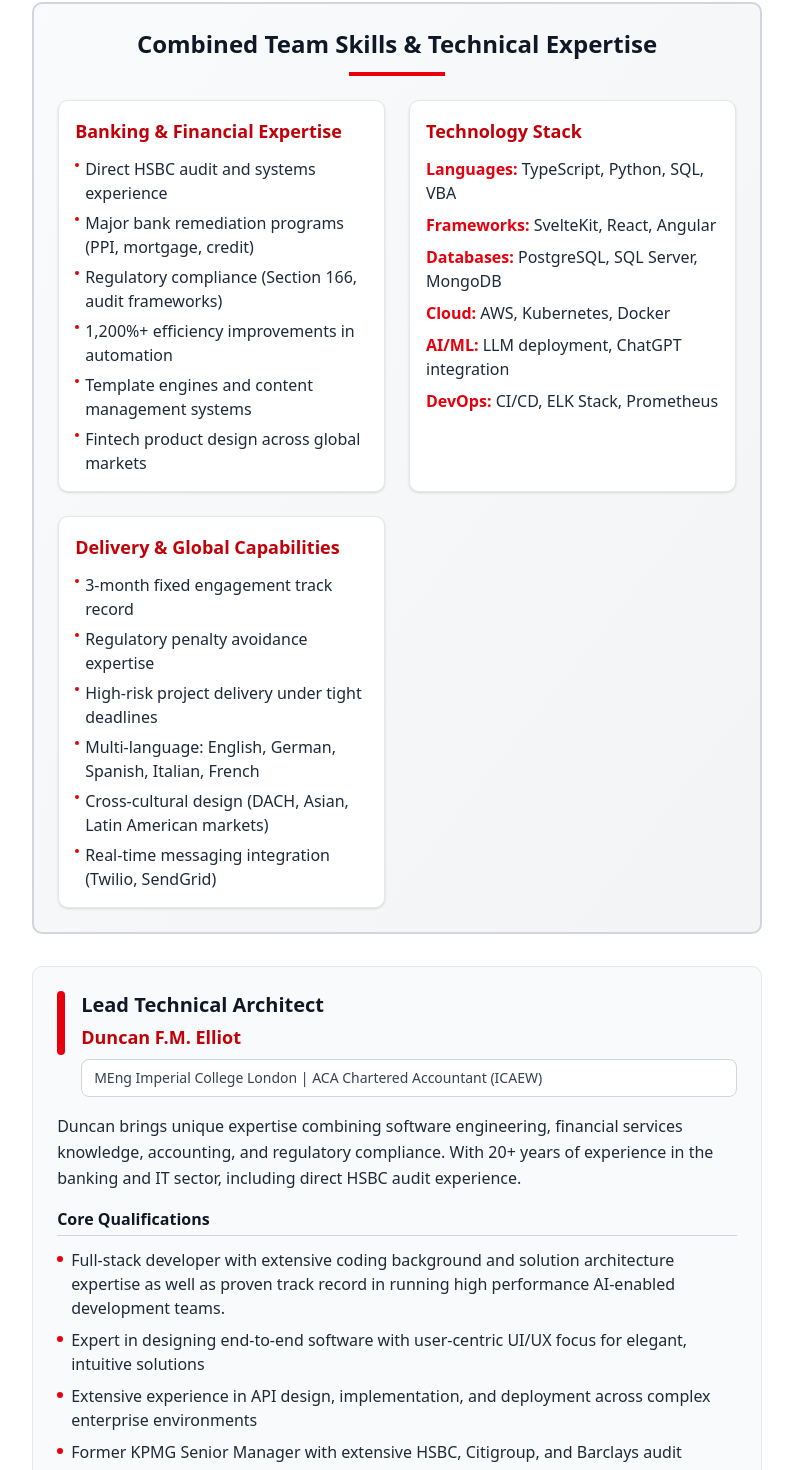
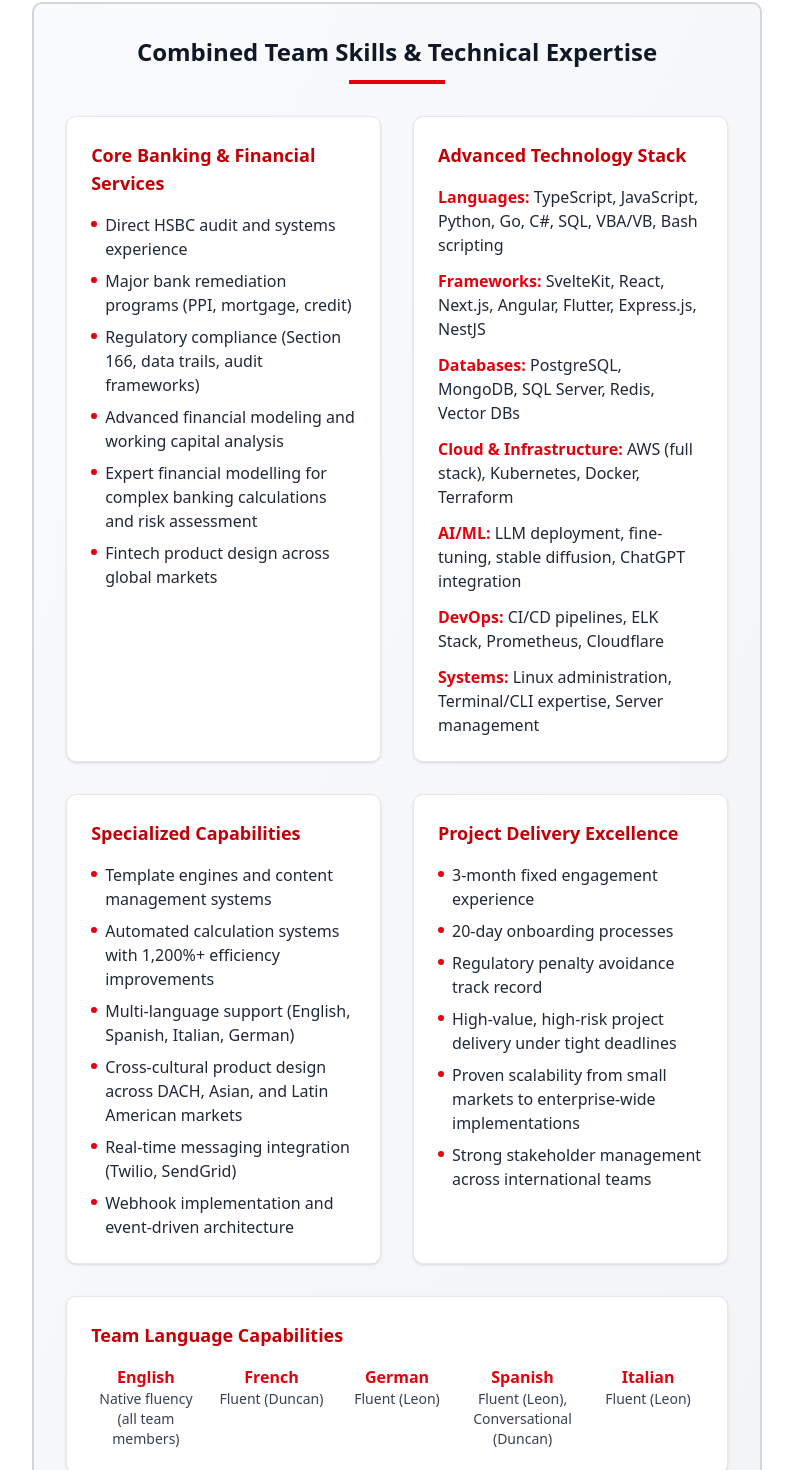
Before and after one commit to Cloud-Lobsters/acme-content-platform, a SvelteKit app: page /mini-bio in a window 1280 px wide. Shown: the part 427-1897 px from the top of the page, without its empty margins (243-1036 px from the left). Built offline with nearby package versions, Linux system fonts and the light colour scheme.

Commit message:
feat: Update team bios with enhanced descriptions and qualifications; improve layout and styling for better readability

```diff
--- a/src/routes/mini-bio/+page.svelte
+++ b/src/routes/mini-bio/+page.svelte
@@ -105,15 +105,11 @@
 					highlight: true
 				},
 				{
-					text: 'Expert in Svelte 5, Tailwind CSS, and modern component architecture',
-					highlight: false
+					text: 'Expert frontend developer specializing in Svelte 5, Tailwind CSS, and modern component architecture',
+					highlight: true
 				},
 				{
 					text: 'Designed end-to-end merchant loan workflows achieving 30% increase in dealership car buyers',
-					highlight: true
-				},
-				{
-					text: "Fluent in English, Spanish, Italian, and German - enabling direct stakeholder engagement across HSBC's global operations",
 					highlight: true
 				},
 				{
@@ -129,8 +125,12 @@
 			name: 'Alexander Heather',
 			credentials: 'Full-Stack Developer | Advanced DevOps & LLM Integration Expert',
 			description:
-				"At 19, Alexander demonstrates remarkable technical maturity with 7+ years of enterprise-level development. His early exposure to financial technology through family connections provides valuable context for HSBC's regulatory and operational requirements.",
+				"Alexander brings exceptional technical depth with 7+ years of enterprise-level development experience, having started coding at age 12 inspired by his father who built mission-critical trading software still used by the world's largest financial institutions.",
 			qualifications: [
+				{
+					text: 'Full-stack developer with strong design sensibility, delivering both technical excellence and user-focused interfaces',
+					highlight: true
+				},
 				{
 					text: 'Built comprehensive microservices architecture with 12+ interconnected repositories',
 					highlight: false
@@ -145,6 +145,10 @@
 					highlight: false
 				},
 				{
+					text: 'Expert at terminal operations with deep knowledge of Linux server administration and system optimization',
+					highlight: true
+				},
+				{
 					text: 'Manages separate AWS cloud infrastructure with ELK Stack, Fluentd, and Prometheus monitoring',
 					highlight: false
 				},
@@ -154,7 +158,7 @@
 				}
 			],
 			highlight:
-				"Alexander's exceptional technical depth and understanding of financial services infrastructure ensures effective delivery of scalable, mission-critical systems within the engagement timeline."
+				"Alexander's exceptional technical depth will be invaluable in the delivery of scalable, mission-critical systems within the engagement timeline."
 		}
 	];
 </script>
@@ -194,51 +198,53 @@
 
 		<!-- Combined Team Skills Section -->
 		<section
-			class="rounded-lg border-2 border-gray-300 bg-gradient-to-br from-gray-50 to-gray-100 p-6 print:border-gray-500 print:bg-white print:p-3"
+			class="rounded-lg border-2 border-gray-300 bg-gradient-to-br from-gray-50 to-gray-100 p-8 print:border-gray-500 print:bg-white print:p-6"
 		>
-			<div class="mb-6 text-center print:mb-4">
+			<div class="mb-8 text-center print:mb-6">
 				<h2 class="text-2xl font-bold text-gray-900 print:text-lg">
 					Combined Team Skills & Technical Expertise
 				</h2>
 				<div class="mx-auto mt-3 h-1 w-24 bg-red-600 print:mt-2 print:h-0.5 print:w-16"></div>
 			</div>
 
-			<div class="grid grid-cols-1 gap-6 lg:grid-cols-2 print:grid-cols-3 print:gap-3">
-				<!-- Banking & Financial Expertise (Combined Core + Specialized) -->
+			<div class="grid grid-cols-1 gap-8 lg:grid-cols-2 print:grid-cols-1 print:gap-6">
+				<!-- Core Banking & Financial Services -->
 				<div
-					class="rounded-lg border border-gray-200 bg-white p-4 shadow-sm print:border-gray-400 print:p-2 print:shadow-none"
+					class="rounded-lg border border-gray-200 bg-white p-6 shadow-sm print:border-gray-400 print:p-4 print:shadow-none"
 				>
-					<h3 class="mb-3 text-lg font-bold text-red-700 print:mb-2 print:text-sm">
-						Banking & Financial Expertise
+					<h3 class="mb-4 text-lg font-bold text-red-700 print:mb-3 print:text-base">
+						Core Banking & Financial Services
 					</h3>
-					<ul class="space-y-1.5 text-gray-800 print:space-y-0.5 print:text-xs print:leading-tight">
-						<li class="flex items-start gap-1.5">
-							<span class="mt-1.5 h-1 w-1 flex-shrink-0 rounded-full bg-red-600 print:mt-1"
+					<ul class="space-y-2 text-gray-800 print:space-y-1 print:text-xs print:leading-snug">
+						<li class="flex items-start gap-2">
+							<span class="mt-2 h-1.5 w-1.5 flex-shrink-0 rounded-full bg-red-600 print:mt-1.5"
 							></span>
 							<span class="font-medium">Direct HSBC audit and systems experience</span>
 						</li>
-						<li class="flex items-start gap-1.5">
-							<span class="mt-1.5 h-1 w-1 flex-shrink-0 rounded-full bg-red-600 print:mt-1"
+						<li class="flex items-start gap-2">
+							<span class="mt-2 h-1.5 w-1.5 flex-shrink-0 rounded-full bg-red-600 print:mt-1.5"
 							></span>
 							<span>Major bank remediation programs (PPI, mortgage, credit)</span>
 						</li>
-						<li class="flex items-start gap-1.5">
-							<span class="mt-1.5 h-1 w-1 flex-shrink-0 rounded-full bg-red-600 print:mt-1"
+						<li class="flex items-start gap-2">
+							<span class="mt-2 h-1.5 w-1.5 flex-shrink-0 rounded-full bg-red-600 print:mt-1.5"
 							></span>
-							<span>Regulatory compliance (Section 166, audit frameworks)</span>
+							<span>Regulatory compliance (Section 166, data trails, audit frameworks)</span>
 						</li>
-						<li class="flex items-start gap-1.5">
-							<span class="mt-1.5 h-1 w-1 flex-shrink-0 rounded-full bg-red-600 print:mt-1"
+						<li class="flex items-start gap-2">
+							<span class="mt-2 h-1.5 w-1.5 flex-shrink-0 rounded-full bg-red-600 print:mt-1.5"
 							></span>
-							<span class="font-medium">1,200%+ efficiency improvements in automation</span>
+							<span>Advanced financial modeling and working capital analysis</span>
 						</li>
-						<li class="flex items-start gap-1.5">
-							<span class="mt-1.5 h-1 w-1 flex-shrink-0 rounded-full bg-red-600 print:mt-1"
+						<li class="flex items-start gap-2">
+							<span class="mt-2 h-1.5 w-1.5 flex-shrink-0 rounded-full bg-red-600 print:mt-1.5"
 							></span>
-							<span>Template engines and content management systems</span>
+							<span
+								>Expert financial modelling for complex banking calculations and risk assessment</span
+							>
 						</li>
-						<li class="flex items-start gap-1.5">
-							<span class="mt-1.5 h-1 w-1 flex-shrink-0 rounded-full bg-red-600 print:mt-1"
+						<li class="flex items-start gap-2">
+							<span class="mt-2 h-1.5 w-1.5 flex-shrink-0 rounded-full bg-red-600 print:mt-1.5"
 							></span>
 							<span>Fintech product design across global markets</span>
 						</li>
@@ -247,75 +253,166 @@
 
 				<!-- Advanced Technology Stack -->
 				<div
-					class="rounded-lg border border-gray-200 bg-white p-4 shadow-sm print:border-gray-400 print:p-2 print:shadow-none"
+					class="rounded-lg border border-gray-200 bg-white p-6 shadow-sm print:border-gray-400 print:p-4 print:shadow-none"
 				>
-					<h3 class="mb-3 text-lg font-bold text-red-700 print:mb-2 print:text-sm">
-						Technology Stack
+					<h3 class="mb-4 text-lg font-bold text-red-700 print:mb-3 print:text-base">
+						Advanced Technology Stack
 					</h3>
-					<ul class="space-y-2 text-gray-800 print:space-y-1 print:text-xs print:leading-tight">
+					<ul class="space-y-3 text-gray-800 print:space-y-2 print:text-xs print:leading-snug">
 						<li>
-							<span class="font-semibold text-red-600">Languages:</span> TypeScript, Python, SQL, VBA
+							<span class="font-semibold text-red-600">Languages:</span> TypeScript, JavaScript, Python,
+							Go, C#, SQL, VBA/VB, Bash scripting
 						</li>
 						<li>
-							<span class="font-semibold text-red-600">Frameworks:</span> SvelteKit, React, Angular
+							<span class="font-semibold text-red-600">Frameworks:</span> SvelteKit, React, Next.js,
+							Angular, Flutter, Express.js, NestJS
 						</li>
 						<li>
-							<span class="font-semibold text-red-600">Databases:</span> PostgreSQL, SQL Server, MongoDB
+							<span class="font-semibold text-red-600">Databases:</span> PostgreSQL, MongoDB, SQL Server,
+							Redis, Vector DBs
 						</li>
 						<li>
-							<span class="font-semibold text-red-600">Cloud:</span> AWS, Kubernetes, Docker
+							<span class="font-semibold text-red-600">Cloud & Infrastructure:</span> AWS (full stack),
+							Kubernetes, Docker, Terraform
 						</li>
 						<li>
-							<span class="font-semibold text-red-600">AI/ML:</span> LLM deployment, ChatGPT integration
+							<span class="font-semibold text-red-600">AI/ML:</span> LLM deployment, fine-tuning, stable
+							diffusion, ChatGPT integration
 						</li>
 						<li>
-							<span class="font-semibold text-red-600">DevOps:</span> CI/CD, ELK Stack, Prometheus
+							<span class="font-semibold text-red-600">DevOps:</span> CI/CD pipelines, ELK Stack, Prometheus,
+							Cloudflare
+						</li>
+						<li>
+							<span class="font-semibold text-red-600">Systems:</span> Linux administration, Terminal/CLI
+							expertise, Server management
 						</li>
 					</ul>
 				</div>
 
-				<!-- Delivery & Global Capabilities -->
+				<!-- Specialized Capabilities -->
 				<div
-					class="rounded-lg border border-gray-200 bg-white p-4 shadow-sm print:border-gray-400 print:p-2 print:shadow-none"
+					class="rounded-lg border border-gray-200 bg-white p-6 shadow-sm print:border-gray-400 print:p-4 print:shadow-none"
 				>
-					<h3 class="mb-3 text-lg font-bold text-red-700 print:mb-2 print:text-sm">
-						Delivery & Global Capabilities
+					<h3 class="mb-4 text-lg font-bold text-red-700 print:mb-3 print:text-base">
+						Specialized Capabilities
 					</h3>
-					<ul class="space-y-1.5 text-gray-800 print:space-y-0.5 print:text-xs print:leading-tight">
-						<li class="flex items-start gap-1.5">
-							<span class="mt-1.5 h-1 w-1 flex-shrink-0 rounded-full bg-red-600 print:mt-1"
+					<ul class="space-y-2 text-gray-800 print:space-y-1 print:text-xs print:leading-snug">
+						<li class="flex items-start gap-2">
+							<span class="mt-2 h-1.5 w-1.5 flex-shrink-0 rounded-full bg-red-600 print:mt-1.5"
 							></span>
-							<span class="font-medium">3-month fixed engagement track record</span>
+							<span>Template engines and content management systems</span>
 						</li>
-						<li class="flex items-start gap-1.5">
-							<span class="mt-1.5 h-1 w-1 flex-shrink-0 rounded-full bg-red-600 print:mt-1"
+						<li class="flex items-start gap-2">
+							<span class="mt-2 h-1.5 w-1.5 flex-shrink-0 rounded-full bg-red-600 print:mt-1.5"
 							></span>
-							<span class="font-medium">Regulatory penalty avoidance expertise</span>
+							<span class="font-medium"
+								>Automated calculation systems with 1,200%+ efficiency improvements</span
+							>
 						</li>
-						<li class="flex items-start gap-1.5">
-							<span class="mt-1.5 h-1 w-1 flex-shrink-0 rounded-full bg-red-600 print:mt-1"
+						<li class="flex items-start gap-2">
+							<span class="mt-2 h-1.5 w-1.5 flex-shrink-0 rounded-full bg-red-600 print:mt-1.5"
 							></span>
-							<span>High-risk project delivery under tight deadlines</span>
+							<span>Multi-language support (English, Spanish, Italian, German)</span>
 						</li>
-						<li class="flex items-start gap-1.5">
-							<span class="mt-1.5 h-1 w-1 flex-shrink-0 rounded-full bg-red-600 print:mt-1"
+						<li class="flex items-start gap-2">
+							<span class="mt-2 h-1.5 w-1.5 flex-shrink-0 rounded-full bg-red-600 print:mt-1.5"
 							></span>
-							<span>Multi-language: English, German, Spanish, Italian, French</span>
+							<span
+								>Cross-cultural product design across DACH, Asian, and Latin American markets</span
+							>
 						</li>
-						<li class="flex items-start gap-1.5">
-							<span class="mt-1.5 h-1 w-1 flex-shrink-0 rounded-full bg-red-600 print:mt-1"
-							></span>
-							<span>Cross-cultural design (DACH, Asian, Latin American markets)</span>
-						</li>
-						<li class="flex items-start gap-1.5">
-							<span class="mt-1.5 h-1 w-1 flex-shrink-0 rounded-full bg-red-600 print:mt-1"
+						<li class="flex items-start gap-2">
+							<span class="mt-2 h-1.5 w-1.5 flex-shrink-0 rounded-full bg-red-600 print:mt-1.5"
 							></span>
 							<span>Real-time messaging integration (Twilio, SendGrid)</span>
 						</li>
+						<li class="flex items-start gap-2">
+							<span class="mt-2 h-1.5 w-1.5 flex-shrink-0 rounded-full bg-red-600 print:mt-1.5"
+							></span>
+							<span>Webhook implementation and event-driven architecture</span>
+						</li>
 					</ul>
 				</div>
+
+				<!-- Project Delivery Excellence -->
+				<div
+					class="rounded-lg border border-gray-200 bg-white p-6 shadow-sm print:border-gray-400 print:p-4 print:shadow-none"
+				>
+					<h3 class="mb-4 text-lg font-bold text-red-700 print:mb-3 print:text-base">
+						Project Delivery Excellence
+					</h3>
+					<ul class="space-y-2 text-gray-800 print:space-y-1 print:text-xs print:leading-snug">
+						<li class="flex items-start gap-2">
+							<span class="mt-2 h-1.5 w-1.5 flex-shrink-0 rounded-full bg-red-600 print:mt-1.5"
+							></span>
+							<span>3-month fixed engagement experience</span>
+						</li>
+						<li class="flex items-start gap-2">
+							<span class="mt-2 h-1.5 w-1.5 flex-shrink-0 rounded-full bg-red-600 print:mt-1.5"
+							></span>
+							<span>20-day onboarding processes</span>
+						</li>
+						<li class="flex items-start gap-2">
+							<span class="mt-2 h-1.5 w-1.5 flex-shrink-0 rounded-full bg-red-600 print:mt-1.5"
+							></span>
+							<span class="font-medium">Regulatory penalty avoidance track record</span>
+						</li>
+						<li class="flex items-start gap-2">
+							<span class="mt-2 h-1.5 w-1.5 flex-shrink-0 rounded-full bg-red-600 print:mt-1.5"
+							></span>
+							<span>High-value, high-risk project delivery under tight deadlines</span>
+						</li>
+						<li class="flex items-start gap-2">
+							<span class="mt-2 h-1.5 w-1.5 flex-shrink-0 rounded-full bg-red-600 print:mt-1.5"
+							></span>
+							<span>Proven scalability from small markets to enterprise-wide implementations</span>
+						</li>
+						<li class="flex items-start gap-2">
+							<span class="mt-2 h-1.5 w-1.5 flex-shrink-0 rounded-full bg-red-600 print:mt-1.5"
+							></span>
+							<span>Strong stakeholder management across international teams</span>
+						</li>
+					</ul>
+				</div>
+
+				<!-- Team Language Capabilities -->
+				<div
+					class="rounded-lg border border-gray-200 bg-white p-6 shadow-sm lg:col-span-2 print:col-span-1 print:border-gray-400 print:p-4 print:shadow-none"
+				>
+					<h3 class="mb-4 text-lg font-bold text-red-700 print:mb-3 print:text-base">
+						Team Language Capabilities
+					</h3>
+					<div
+						class="grid grid-cols-1 gap-4 md:grid-cols-2 lg:grid-cols-5 print:grid-cols-3 print:gap-3"
+					>
+						<div class="text-center">
+							<div class="font-semibold text-red-600 print:text-xs">English</div>
+							<div class="text-sm text-gray-700 print:text-xs">
+								Native fluency (all team members)
+							</div>
+						</div>
+						<div class="text-center">
+							<div class="font-semibold text-red-600 print:text-xs">French</div>
+							<div class="text-sm text-gray-700 print:text-xs">Fluent (Duncan)</div>
+						</div>
+						<div class="text-center">
+							<div class="font-semibold text-red-600 print:text-xs">German</div>
+							<div class="text-sm text-gray-700 print:text-xs">Fluent (Leon)</div>
+						</div>
+						<div class="text-center">
+							<div class="font-semibold text-red-600 print:text-xs">Spanish</div>
+							<div class="text-sm text-gray-700 print:text-xs">
+								Fluent (Leon), Conversational (Duncan)
+							</div>
+						</div>
+						<div class="text-center">
+							<div class="font-semibold text-red-600 print:text-xs">Italian</div>
+							<div class="text-sm text-gray-700 print:text-xs">Fluent (Leon)</div>
+						</div>
+					</div>
+				</div>
 			</div>
-
 		</section>
 
 		<!-- Page Break after Combined Skills -->
```
